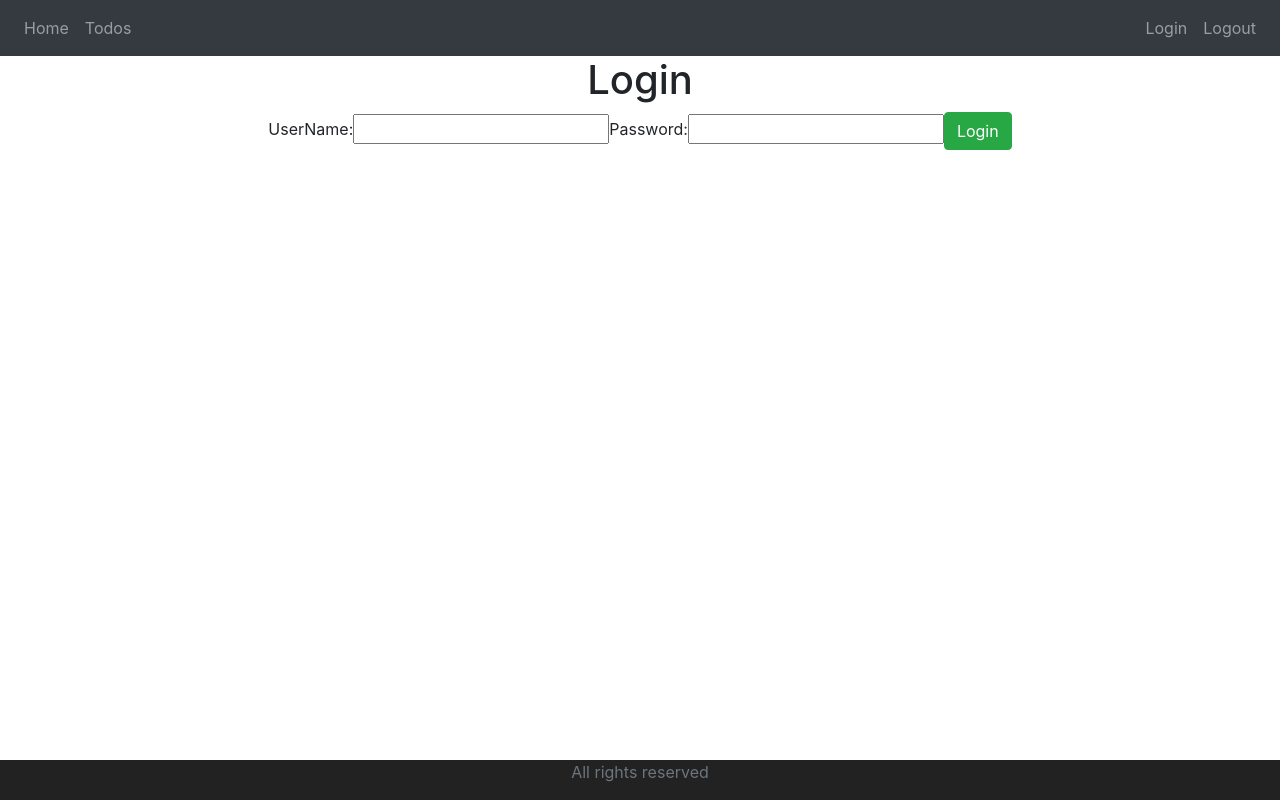
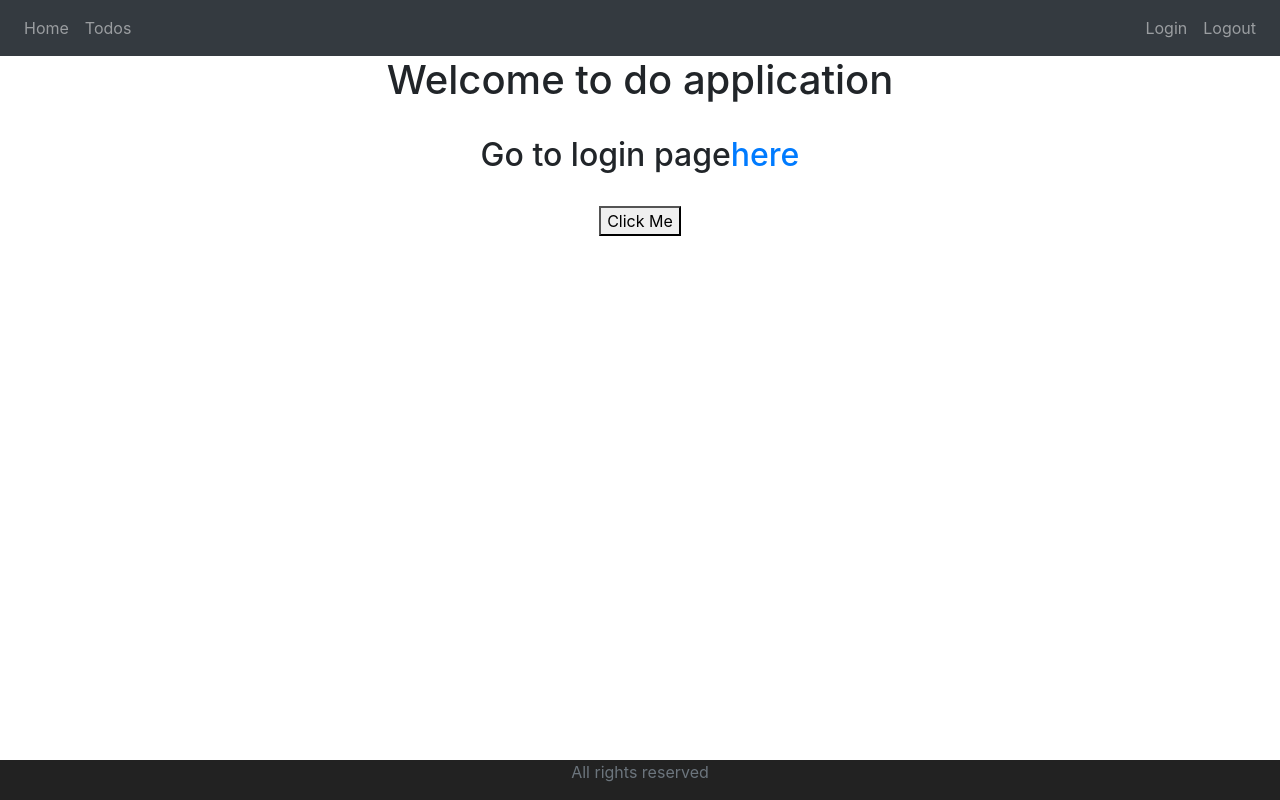
Before and after one commit to Shivam4819/React-application, a React (Create React App) app: page / in a window 1280 px wide. Built offline with nearby package versions, Linux system fonts and the light colour scheme.

Commit message:
api in react

```diff
--- /dev/null
+++ b/src/api/HelloWorldApi.js
@@ -0,0 +1,9 @@
+import  React from "react";
+import axios from "axios";
+import {Link} from "react-router-dom";
+
+export default function Helloworld(){
+
+     return axios.get("http://localhost:8080/yo")
+
+}
--- a/src/component/HeaderComponent.js
+++ b/src/component/HeaderComponent.js
@@ -8,7 +8,7 @@ export default function Header(){
             <nav className="navbar navbar-expand-md navbar-dark bg-dark">
                 <div></div>
                     <ul className="navbar-nav">
-                        <li ><Link className="nav-link" to="/"> Home </Link></li>
+                        <li ><Link className="nav-link" to="/welcome"> Home </Link></li>
                         <li ><Link className="nav-link" to="/todo"> Todos </Link></li>
                     </ul>
                     <ul className="navbar-nav navbar-collapse justify-content-end">
--- a/src/component/Login.js
+++ b/src/component/Login.js
@@ -1,5 +1,6 @@
 import React ,{useState, }from "react";
 import {HashRouter, Route} from "react-router-dom";
+
 
 export default function Login(props){
 
@@ -8,7 +9,9 @@ export default function Login(props){
     const [login , setlogin]=useState(false);
     const [reject, setReject]=useState(false);
     function checkCredential(){
+
         if (user==="s" && pass==="a"){
+
 
             sessionStorage.setItem(user,pass);
             props.history.push("/todo")
--- a/src/component/TodoApp.js
+++ b/src/component/TodoApp.js
@@ -6,6 +6,7 @@ import Error from "./ErrorPage";
 import Header from "./HeaderComponent";
 import Footer from "./FooterComponent";
 import Logout from "./Logout";
+import Welcome from "./Welcome";
 export default function TodoApp(){
 
     const [user,setUser]=useState("");
@@ -16,7 +17,8 @@ export default function TodoApp(){
 
                 <Header/>
                 <Switch>
-                     <Route exact path="/" component={Login}/>
+                     <Route exact path="/" component={Welcome}/>
+                    <Route exact path="/welcome" component={Welcome}/>
                      <Route exact path="/login" component={Login}/>
                      <Route exact path="/todo" component={ListComponent}/>
                     <Route exact path="/logout" component={Logout}/>
--- /dev/null
+++ b/src/component/Welcome.js
@@ -0,0 +1,22 @@
+import  React ,{useState}from "react";
+import {Link} from "react-router-dom";
+import Helloworld from "../api/HelloWorldApi";
+
+export default function Welcome(){
+ const [msg,setMsg]= useState("")
+    function DisplayMsg(){
+       Helloworld()
+           .then(response => setMsg(response.data))
+    }
+    return(
+        <div>
+            <h1>Welcome to do application</h1><br/>
+            <h2>Go to login page<Link to ="/login">here</Link></h2><br/>
+            <button onClick={DisplayMsg}>Click Me</button>
+
+        <div className="container">
+            {msg}
+        </div>
+        </div>
+    )
+}
```
Also changed, not shown: package.json (+4 -3 lines), 1 other file (tests, documents, lock files or other folders).
